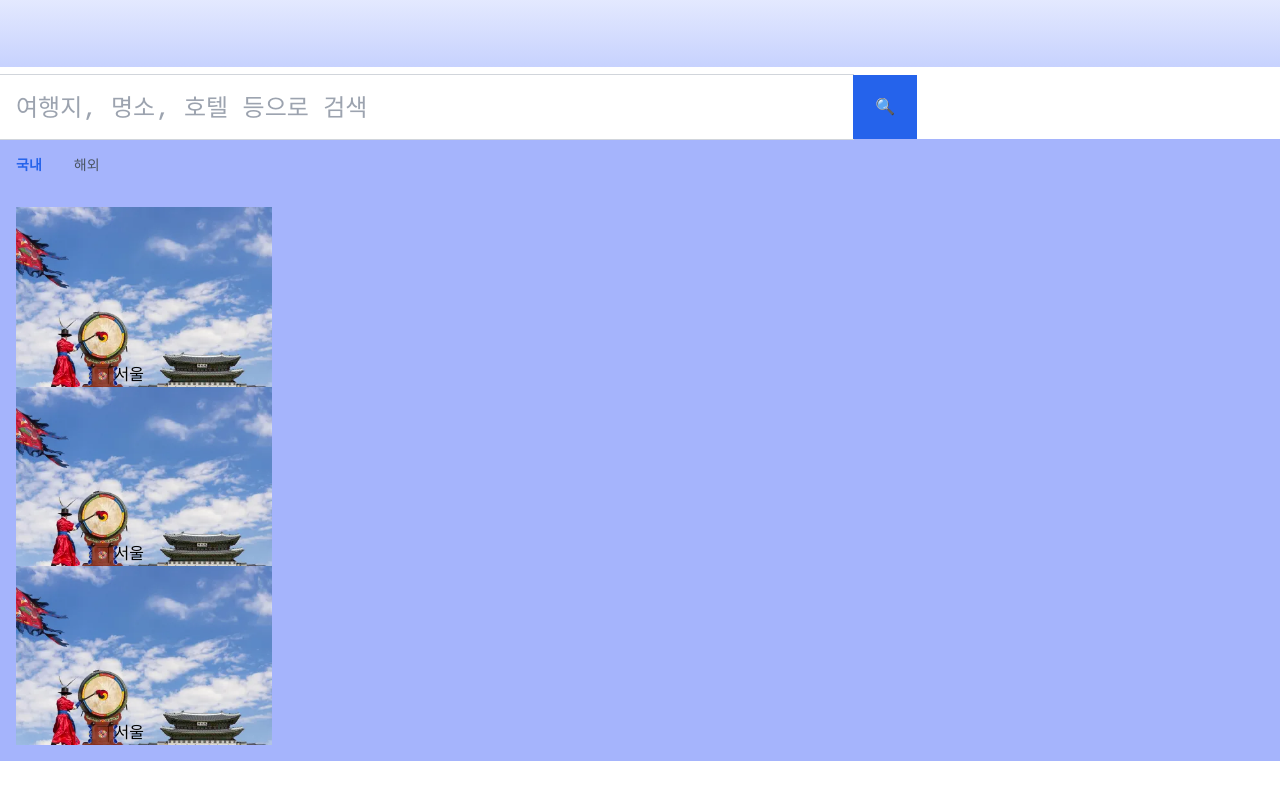
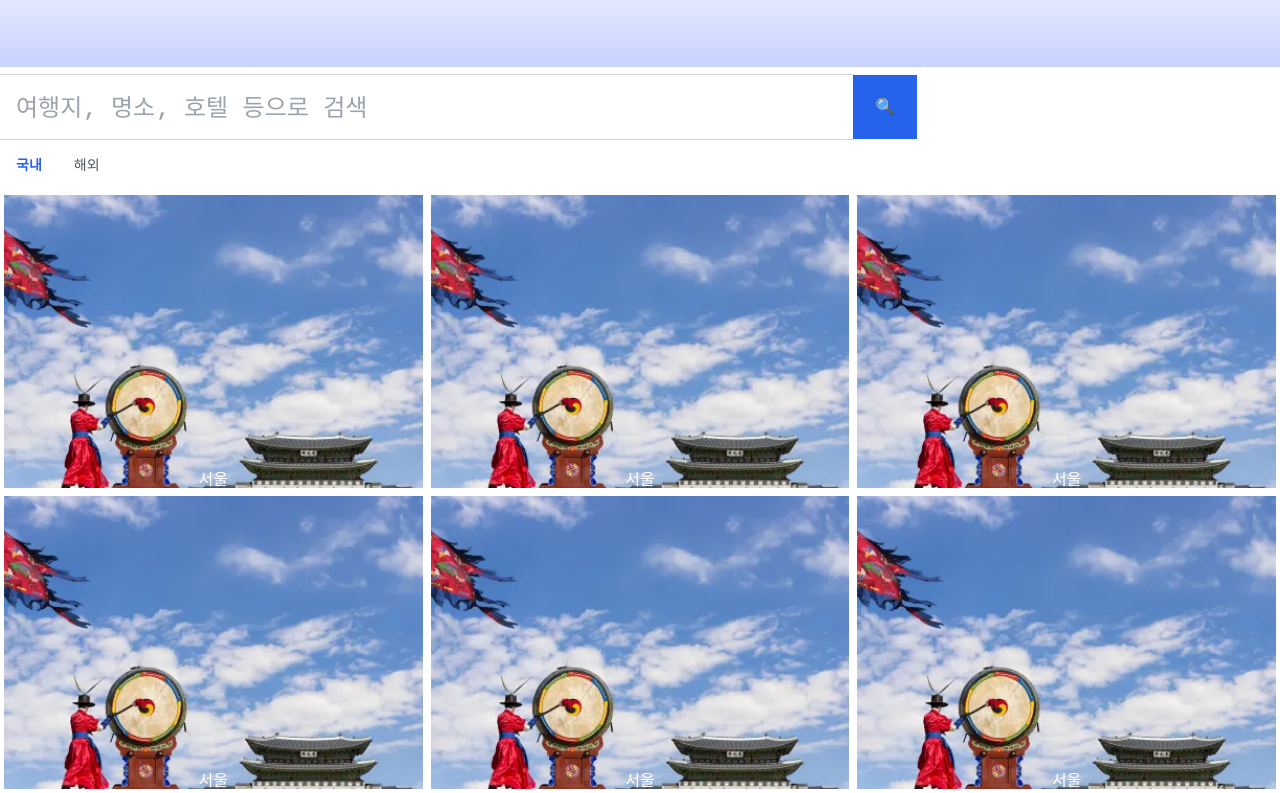
Before and after one commit to hangyuCho/tailwindcss, a website: page trip-page.html in a window 1280 px wide. Shown: the part 66-859 px from the top of the page. Before the commit the page ends 827 px from the top, so only its background shows below. Drawn offline with Linux system fonts and the light colour scheme.

Commit message:
add : popularity list

```diff
--- a/trip-page.html
+++ b/trip-page.html
@@ -100,24 +100,49 @@
       </div>
     </div>
     <!-- 인기 여행지 -->
-    <div class="w-full flex flex-col bg-indigo-300">
+    <div class="w-full flex flex-col">
       <!-- 탭 -->
       <ul class="flex">
         <li class="text-sm p-4 text-blue-600 font-bold cursor-pointer">국내</li>
         <li class="text-sm p-4 text-gray-600 cursor-pointer">해외</li>
       </ul>
-      <div class="flex-wrap m-4 gap-2">
-        <div class="lg:w-64 w-1/3 relative">
-          <img class="" src="./img/trip/seoul.webp" alt="" />
-          <p class="absolute bottom-0 right-1/2">서울</p>
+      <div class="flex flex-wrap">
+        <!-- 여행지 -->
+        <div
+          class="flex w-1/3 relative rounded-2 hover:scale-110 p-1 justify-center transition-all"
+        >
+          <img class="w-full object-cover" src="./img/trip/seoul.webp" alt="" />
+          <p class="absolute bottom-0 text-white">서울</p>
         </div>
-        <div class="lg:w-64 w-1/3 relative">
-          <img class="" src="./img/trip/seoul.webp" alt="" />
-          <p class="absolute bottom-0 right-1/2">서울</p>
+        <div
+          class="flex w-1/3 relative rounded-2 hover:scale-110 p-1 justify-center transition-all"
+        >
+          <img class="w-full object-cover" src="./img/trip/seoul.webp" alt="" />
+          <p class="absolute bottom-0 text-white">서울</p>
         </div>
-        <div class="lg:w-64 w-1/3 relative">
-          <img class="" src="./img/trip/seoul.webp" alt="" />
-          <p class="absolute bottom-0 right-1/2">서울</p>
+        <div
+          class="flex w-1/3 relative rounded-2 hover:scale-110 p-1 justify-center transition-all"
+        >
+          <img class="w-full object-cover" src="./img/trip/seoul.webp" alt="" />
+          <p class="absolute bottom-0 text-white">서울</p>
+        </div>
+        <div
+          class="flex w-1/3 relative rounded-2 hover:scale-110 p-1 justify-center transition-all"
+        >
+          <img class="w-full object-cover" src="./img/trip/seoul.webp" alt="" />
+          <p class="absolute bottom-0 text-white">서울</p>
+        </div>
+        <div
+          class="flex w-1/3 relative rounded-2 hover:scale-110 p-1 justify-center transition-all"
+        >
+          <img class="w-full object-cover" src="./img/trip/seoul.webp" alt="" />
+          <p class="absolute bottom-0 text-white">서울</p>
+        </div>
+        <div
+          class="flex w-1/3 relative rounded-2 hover:scale-110 p-1 justify-center transition-all"
+        >
+          <img class="w-full object-cover" src="./img/trip/seoul.webp" alt="" />
+          <p class="absolute bottom-0 text-white">서울</p>
         </div>
       </div>
     </div>
```
Also changed, not shown: css/style.css.
